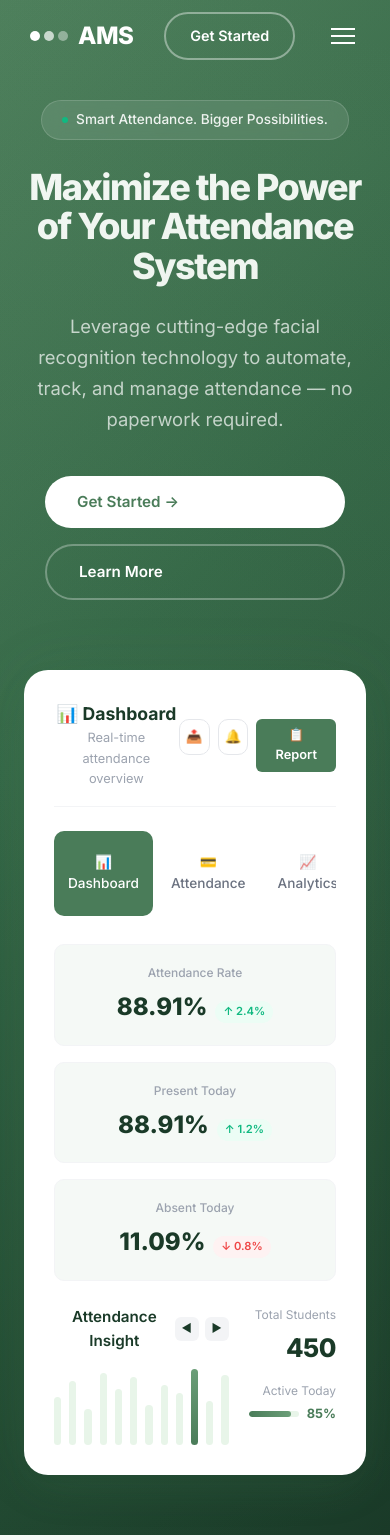
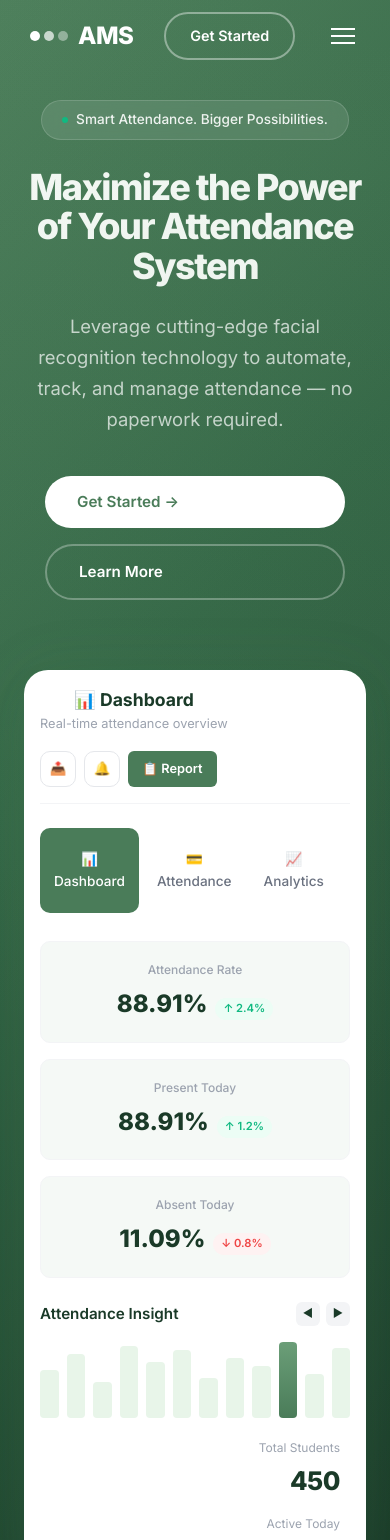
Before and after one commit to Atashaaaaaaaa/ATTENDANCE-MONITORING-WITH-QRCODE-1, a Next.js app in the folder ams-app/: page / in a window 390 px wide. Shown: the top 1540 px of the page. Built offline with nearby package versions, Linux system fonts and the light colour scheme; no server answers.

Commit message:
style: remove icon grid and fix dashboard preview overflow on homepage

```diff
--- a/ams-app/src/app/globals.css
+++ b/ams-app/src/app/globals.css
@@ -541,6 +541,8 @@ img {
   display: flex;
   align-items: center;
   justify-content: space-between;
+  flex-wrap: wrap;
+  gap: 16px;
   margin-bottom: 24px;
   padding-bottom: 16px;
   border-bottom: 1px solid var(--border-light);
@@ -2383,6 +2385,12 @@ img {
     flex-direction: column;
   }
 
+  .hero-dashboard-card {
+    padding: 16px;
+    width: 100%;
+    overflow-x: hidden;
+  }
+
   .hero-dashboard-sidebar {
     width: 100%;
     flex-direction: row;
--- a/ams-app/src/app/page.js
+++ b/ams-app/src/app/page.js
@@ -44,7 +44,7 @@ export default function LandingPage() {
                   Real-time attendance overview
                 </div>
               </div>
-              <div style={{ display: "flex", gap: "8px" }}>
+              <div style={{ display: "flex", gap: "8px", flexWrap: "wrap" }}>
                 <button className="btn-icon" aria-label="Share">📤</button>
                 <button className="btn-icon" aria-label="Notifications">🔔</button>
                 <Link href="/login" className="btn btn-purple btn-sm">📋 Report</Link>
@@ -86,8 +86,8 @@ export default function LandingPage() {
                   </div>
                 </div>
 
-                <div style={{ display: "flex", gap: "20px", alignItems: "flex-start" }}>
-                  <div style={{ flex: 2 }}>
+                <div style={{ display: "flex", gap: "20px", alignItems: "flex-start", flexWrap: "wrap" }}>
+                  <div style={{ flex: "1 1 250px" }}>
                     <div style={{ display: "flex", justifyContent: "space-between", alignItems: "center", marginBottom: "12px" }}>
                       <span style={{ fontWeight: 600, fontSize: "0.95rem" }}>Attendance Insight</span>
                       <div style={{ display: "flex", gap: "6px" }}>
@@ -108,7 +108,7 @@ export default function LandingPage() {
                       ))}
                     </div>
                   </div>
-                  <div style={{ flex: 1, textAlign: "right" }}>
+                  <div style={{ flex: "1 1 150px", textAlign: "right", paddingRight: "10px" }}>
                     <div style={{ fontSize: "0.75rem", color: "#9CA3AF", marginBottom: "4px" }}>Total Students</div>
                     <div style={{ fontSize: "1.6rem", fontWeight: 800, letterSpacing: "-0.5px" }}>450</div>
                     <div style={{ fontSize: "0.75rem", color: "#9CA3AF", marginTop: "12px", marginBottom: "4px" }}>Active Today</div>
@@ -255,18 +255,6 @@ export default function LandingPage() {
         <Link href="/login" className="btn btn-purple" style={{ borderRadius: "999px", padding: "12px 28px" }}>
           Explore Now →
         </Link>
-
-        <div className="integrations-grid">
-          <div className="integration-icon">📊</div>
-          <div className="integration-icon">☁️</div>
-          <div className="integration-icon">📧</div>
-          <div className="integration-icon">🔐</div>
-          <div className="integration-icon active">⚡</div>
-          <div className="integration-icon">📹</div>
-          <div className="integration-icon">💾</div>
-          <div className="integration-icon">📱</div>
-          <div className="integration-icon">🔔</div>
-        </div>
       </section>
 
       {/* ===== FOOTER ===== */}
```
